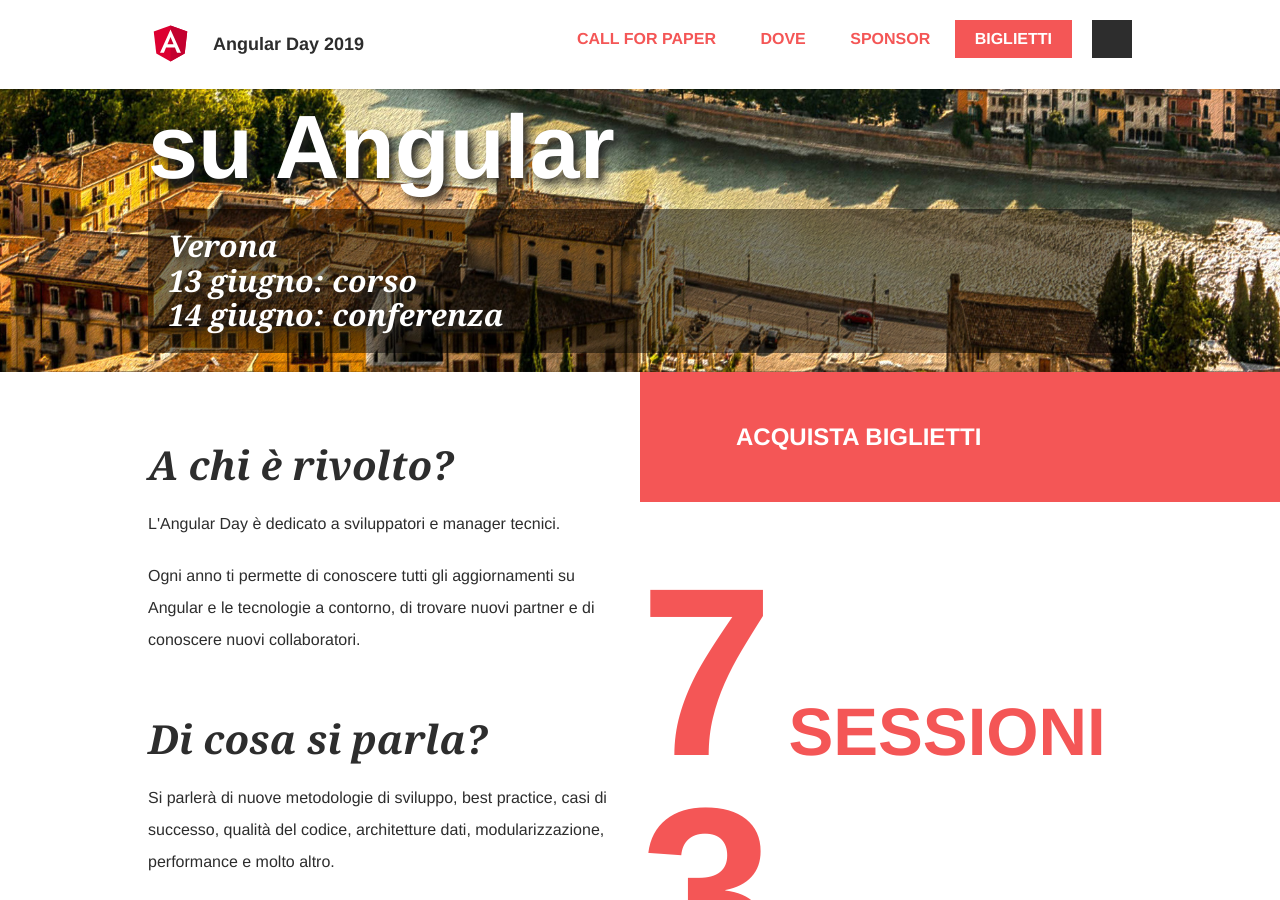
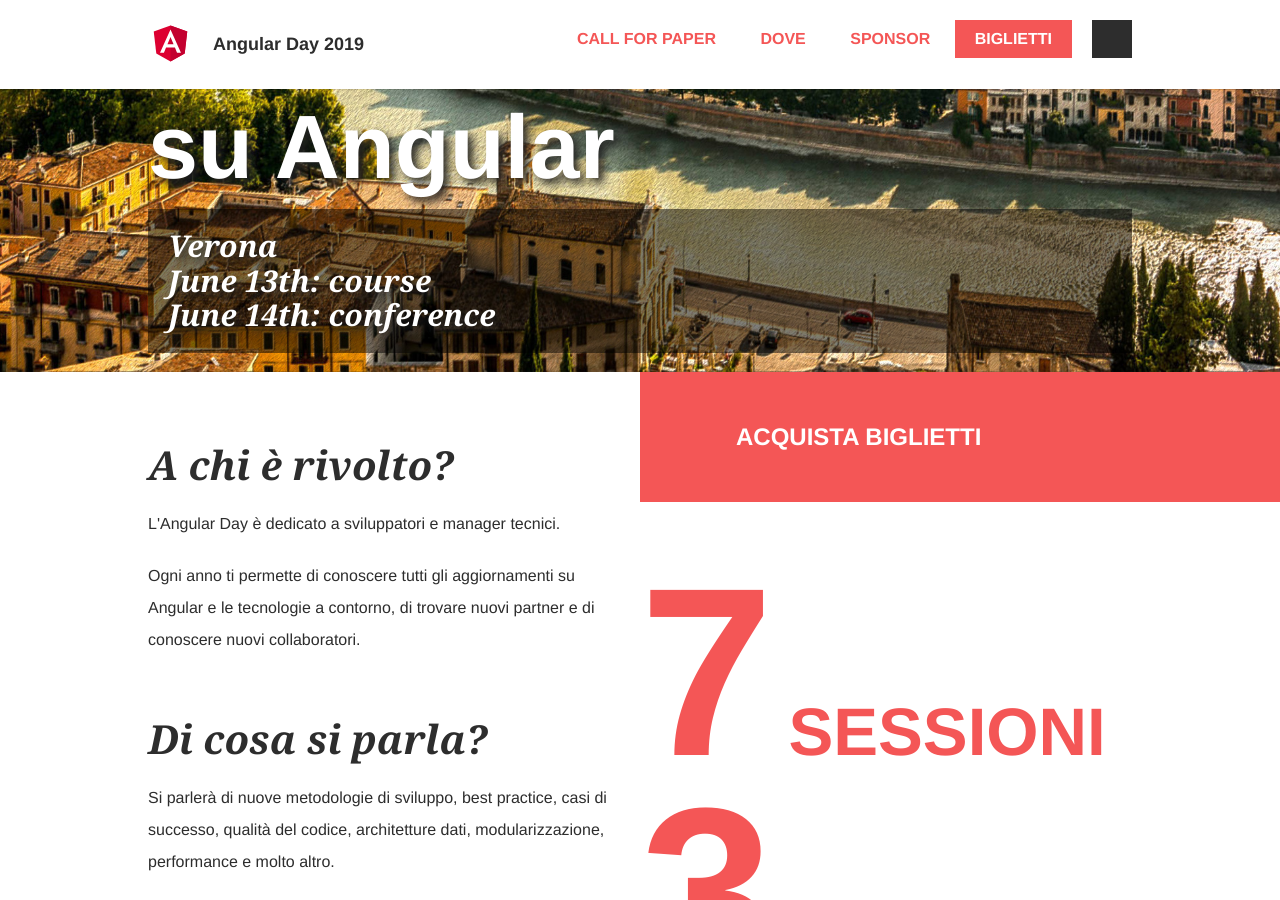
Before and after one commit to GrUSP/2019.angularday.it, a Jekyll site: the page built from index.html, in a window 1280 px wide and 900 px high, scrolled down 398 px. Built offline with Jekyll 4.4.1, drawn with Linux system fonts in a browser that asks for light colours; some web fonts are replaced; comment, search, counter and statistics services are not loaded; some of the changed text lies outside the part shown.

Commit message:
Update conference.yml

```diff
--- a/_data/conference.yml
+++ b/_data/conference.yml
@@ -2,7 +2,7 @@
 og_image: https://2019.angularday.it/img/themes/angularday/intro.png
 slug: angularday
 url: https://2019.angularday.it
-where_when: "Verona <br>13 giugno: corso <br>14 giugno: conferenza"
+where_when: "Verona <br>June 13th: course <br>June 14th: conference"
 year: 2019
 since: 2017
 call_for_paper_url: https://goo.gl/forms/ITYOM3Qusod1nSA42
```
